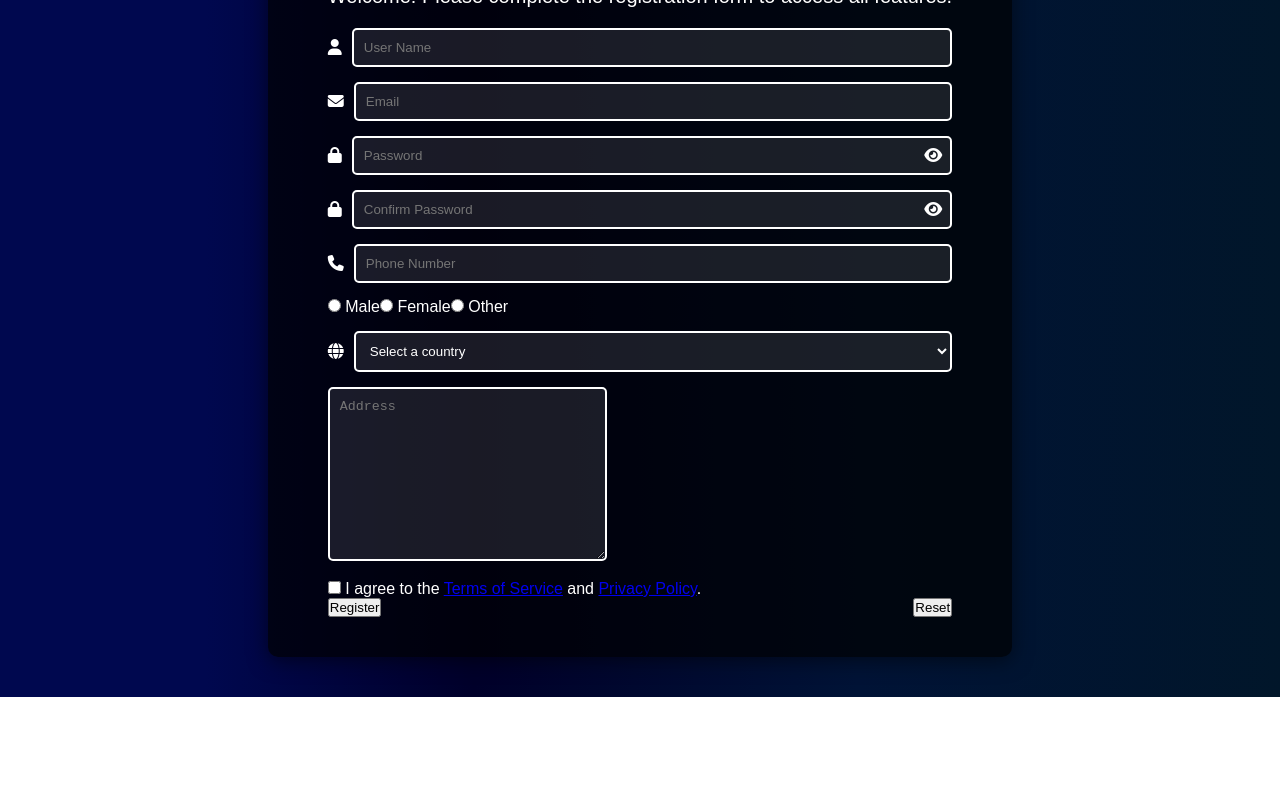
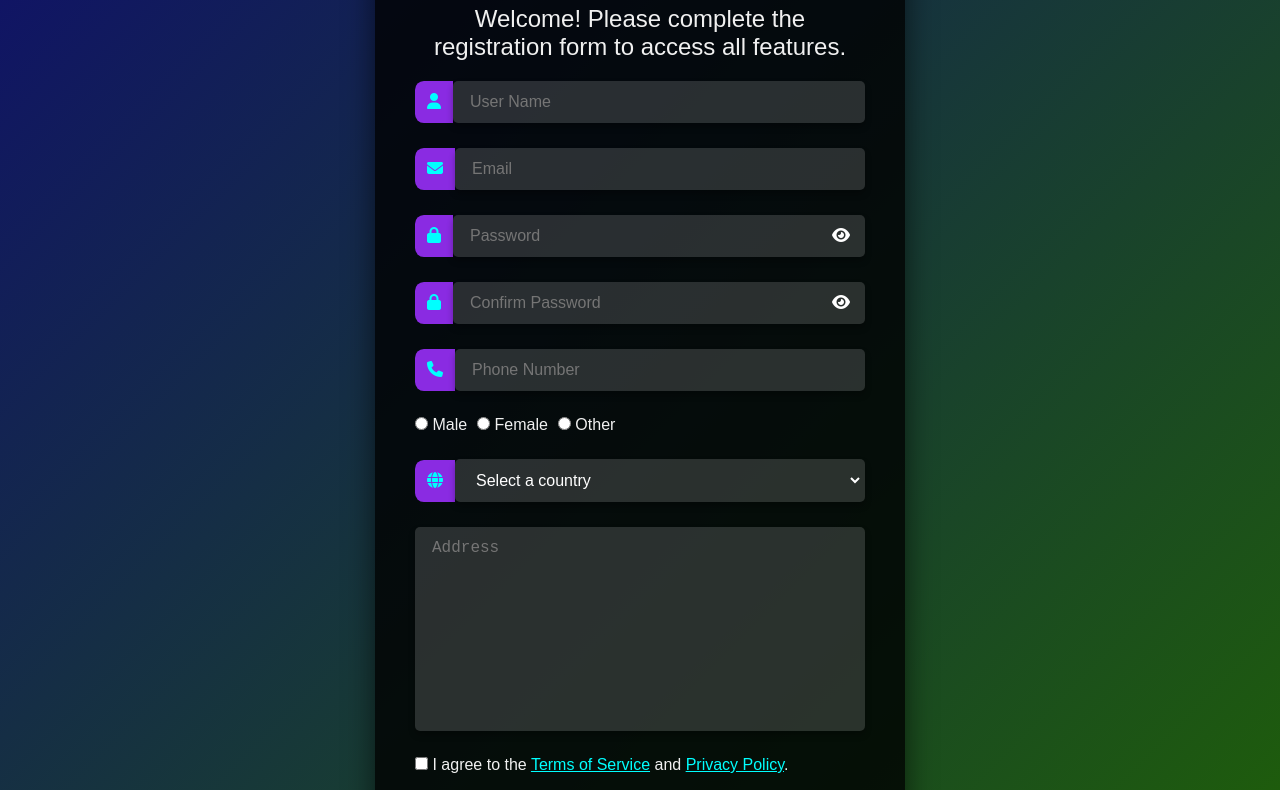
Before and after one commit to ManthanThakor/FormValidationUsingJs, a plain HTML site: page register.html in a window 1280 px wide. Shown: the part 160-950 px from the top of the page. Before the commit the page ends 857 px from the top, so only its background shows below. Drawn offline with Linux system fonts and the light colour scheme.

Commit message:
change done

```diff
--- a/register.html
+++ b/register.html
@@ -189,9 +189,9 @@
                 <label>
                   <input type="checkbox" id="agree" name="agree" />
                   I agree to the
-                  <a href="#">Terms of Service</a>
+                  <a href="#" style="color: aqua">Terms of Service</a>
                   and
-                  <a href="#">Privacy Policy</a>.
+                  <a href="#" style="color: aqua">Privacy Policy</a>.
                 </label>
               </div>
 
--- a/scripts/register.js
+++ b/scripts/register.js
@@ -25,6 +25,8 @@ toggleIcon2.addEventListener("click", () => {
       ? '<i class="fa-solid fa-eye"></i>'
       : '<i class="fa-solid fa-eye-slash"></i>';
 });
+
+//! Form validation
 
 document.addEventListener("DOMContentLoaded", () => {
   const form = document.getElementById("registrationForm");
--- a/styles/register.css
+++ b/styles/register.css
@@ -1,33 +1,210 @@
+/* Universal Reset and Box-Sizing */
 * {
   padding: 0;
   margin: 0;
   box-sizing: border-box;
 }
 
+/* Body Styling */
 body {
-  background: linear-gradient(
-    90deg,
-    rgba(0, 8, 79, 1) 16%,
-    rgba(0, 0, 42, 1) 37%,
-    rgba(0, 19, 54, 1) 67%,
-    rgba(1, 22, 42, 1) 100%
-  );
-  color: white;
-  font-family: "Arial", sans-serif;
+  background: linear-gradient(135deg, rgb(15, 15, 107) 0%, rgb(31, 97, 6) 100%);
+  font-family: "Poppins", sans-serif;
   display: flex;
   justify-content: center;
   align-items: center;
+  color: #f0f0f0;
+}
+.icon {
+  padding: 12px;
+  color: aqua;
+  background: blueviolet;
+  border-start-start-radius: 1ch;
+  border-bottom-left-radius: 1ch;
+}
+/* Register Page Container */
+
+.gender-section-field {
+  gap: 10px;
+}
+#registrationForm {
+  gap: 10px;
+  display: flex;
+  flex-direction: column;
+}
+.register-page {
+  padding: 50px 40px;
+  margin: 40px 375px;
+
+  background-color: rgba(0, 0, 0, 0.8);
+  border-radius: 12px;
+  box-shadow: 0 15px 30px rgba(0, 0, 0, 0.6);
+  transition: transform 0.4s ease, box-shadow 0.4s ease;
+}
+.register-page:hover {
+  box-shadow: 0 20px 40px rgba(0, 0, 0, 0.8);
 }
 
-.register-page {
-  padding: 40px 60px;
-  margin: 40px 60px;
-  background-color: rgba(0, 0, 0, 0.7);
-  border-radius: 10px;
-  box-shadow: 0 4px 20px rgba(0, 0, 0, 0.5);
-  transition: transform 0.3s ease;
+/* Welcome Message Animation */
+.welcome-message {
+  font-size: 24px;
+  text-align: center;
+  margin-bottom: 20px;
+  animation: fadeInSlide 0.6s ease-in-out forwards;
+  opacity: 0;
 }
-#registrationForm {
+@keyframes fadeInSlide {
+  0% {
+    opacity: 0;
+    transform: translateY(-20px);
+  }
+  100% {
+    opacity: 1;
+    transform: translateY(0);
+  }
+}
+
+/* Form Fields */
+input[type="text"],
+input[type="email"],
+input[type="password"],
+input[type="tel"],
+textarea,
+select {
+  width: 100%;
+  padding: 10px 15px;
+  border-radius: 5px;
+  border: none;
+  background-color: rgba(255, 255, 255, 0.15);
+  color: white;
+  font-size: 16px;
+  transition: all 0.3s ease;
+  border: 2px solid transparent;
+
+  box-shadow: 0 4px 6px rgba(0, 0, 0, 0.3);
+}
+
+input:focus,
+textarea:focus,
+select:focus {
+  border: 2px solid #00b4d8 !important;
+  background-color: rgba(255, 255, 255, 0.25);
+  box-shadow: 0 6px 12px rgba(0, 180, 216, 0.5);
+}
+
+/* Error Styling */
+.error-message {
+  color: #ff4d4f;
+  font-size: 14px;
+  display: none;
+  margin-top: 5px;
+}
+
+.error-message.visible {
+  display: block;
+  animation: shake 0.3s ease;
+}
+
+/* Password Toggle Icon */
+.tog-icon {
+  position: absolute;
+  right: 15px;
+  top: 50%;
+  transform: translateY(-50%);
+  color: #fff;
+  cursor: pointer;
+}
+
+.tog-icon:hover {
+  color: #00b4d8;
+}
+
+/* Buttons */
+.button-section {
+  display: flex;
+  justify-content: space-between;
+  margin-top: 20px;
+}
+
+button {
+  padding: 12px 20px;
+  font-size: 16px;
+  border-radius: 5px;
+  border: none;
+  color: white;
+  cursor: pointer;
+  background-color: #2b2d2e;
+  transition: background-color 0.3s ease, transform 0.3s ease;
+}
+
+button:hover {
+  background-color: #484b4d;
+  transform: scale(1.05);
+}
+.textarea {
+  width: 100%;
+}
+.address-section {
+  flex: 1;
+}
+/* Animation for Errors */
+@keyframes shake {
+  0% {
+    transform: translateX(0);
+  }
+  25% {
+    transform: translateX(-5px);
+  }
+  50% {
+    transform: translateX(5px);
+  }
+  75% {
+    transform: translateX(-5px);
+  }
+  100% {
+    transform: translateX(0);
+  }
+}
+
+/* Fade-in Animation */
+@keyframes fadeIn {
+  0% {
+    opacity: 0;
+  }
+  100% {
+    opacity: 1;
+  }
+}
+textarea {
+  resize: none;
+}
+.user-section-felid,
+.email-section-felid,
+.password-section-felid,
+.confirm-password-section-felid,
+.phone-section-field,
+.gender-section-field,
+.country-section-field,
+.address-section-field,
+.agreement-section-feild {
+  display: flex;
+  align-items: center;
+  margin-bottom: 15px;
+}
+
+option {
+  background-color: #0e0c0c;
+  cursor: pointer;
+}
+.gender-section-field label input:hover {
+  cursor: pointer;
+}
+.password-section,
+.confirm-password-section {
+  position: relative;
+}
+
+.password-field,
+.confirm-password-field {
   position: relative;
 }
 
@@ -37,99 +214,3 @@ body {
 .confirm-password-field {
   flex: 1;
 }
-.tog-icon {
-  position: absolute;
-  right: 10px;
-  top: 50%;
-  transform: translateY(-50%);
-}
-
-.welcome-message {
-  font-size: 20px;
-  margin-bottom: 20px;
-  text-align: center;
-  animation: fadeIn 0.5s ease-in;
-}
-
-.form-section {
-  margin-top: 20px;
-}
-
-.user-section-felid,
-.email-section-felid,
-.password-section-felid,
-.confirm-password-section-felid,
-.phone-section-field,
-.gender-section-field,
-.country-section-field,
-.address-section,
-.agreement-section-field {
-  display: flex;
-  align-items: center;
-  margin-bottom: 15px;
-}
-
-.password-section,
-.confirm-password-section {
-  position: relative;
-}
-.icon {
-  margin-right: 10px;
-}
-.password-field,
-.confirm-password-field {
-  position: relative;
-}
-
-input[type="text"],
-input[type="email"],
-input[type="password"],
-input[type="tel"],
-textarea,
-select {
-  width: 100% !important;
-  padding: 10px;
-  border: 2px solid #fff;
-  border-radius: 5px;
-  background-color: rgba(255, 255, 255, 0.1);
-  color: white;
-  transition: border-color 0.3s ease;
-}
-
-input:focus,
-textarea:focus,
-select:focus {
-  border-color: #1e90ff; /* Light blue border on focus */
-  outline: none;
-}
-
-.error {
-  border: 2px solid red;
-}
-
-.error-message {
-  color: red;
-  display: none;
-  animation: fadeIn 0.3s ease-in;
-}
-
-.error-message.visible {
-  display: block;
-}
-
-.button-section {
-  display: flex;
-  justify-content: space-between;
-}
-
-@keyframes fadeIn {
-  0% {
-    opacity: 0;
-  }
-  50% {
-    opacity: 0.7;
-  }
-  100% {
-    opacity: 1;
-  }
-}
```
Also changed, not shown: index.html (deleted), scripts/script.js (deleted), scripts/signin.js (deleted), signin.html (deleted), styles/signin.css (deleted), styles/style.css (deleted).
